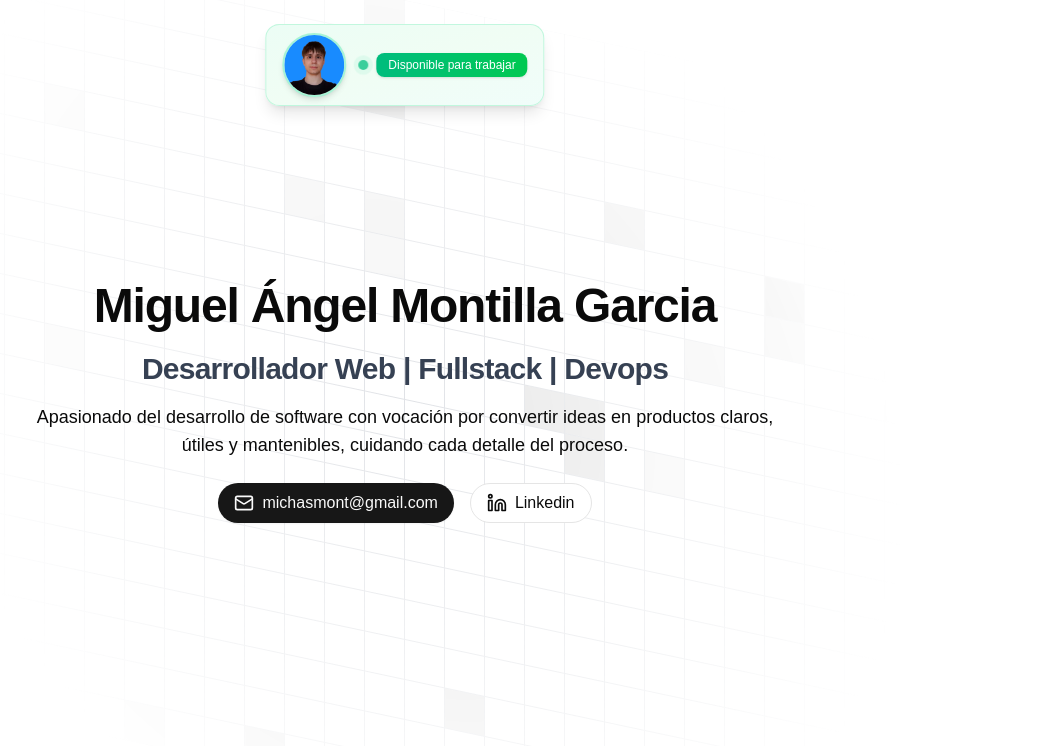
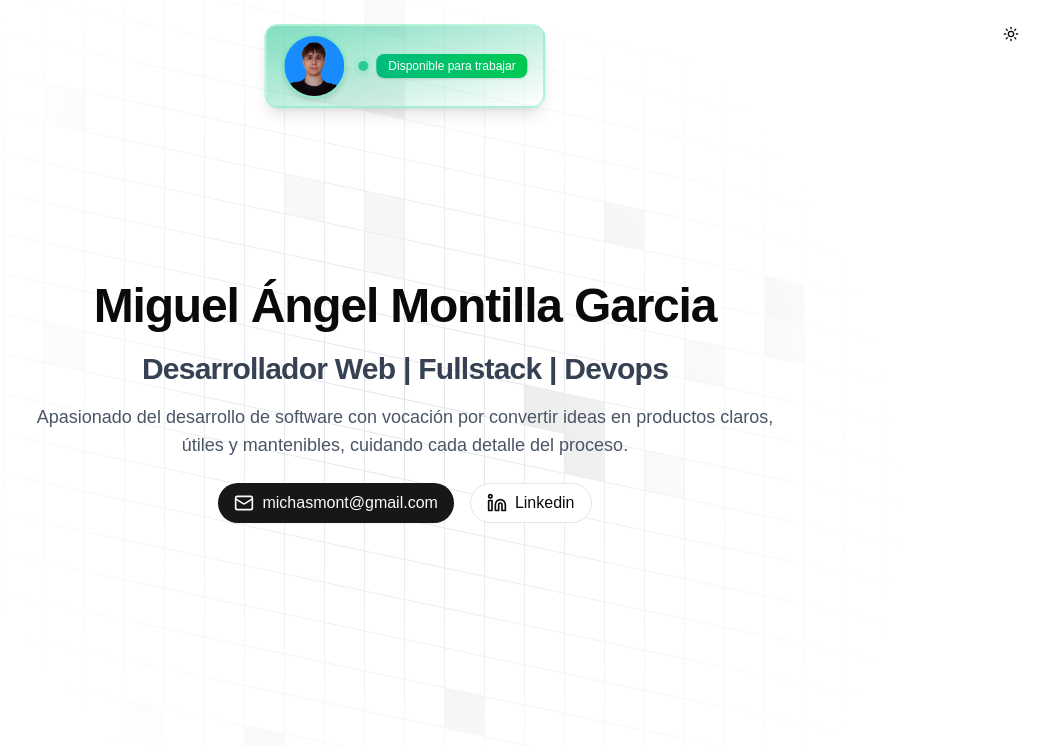
Before and after one commit to Michillas/MPortfolio, a Next.js app: page / in a window 1280 px wide. Shown: the top 746 px of the page, without its empty margins (235-1280 px from the left). Built offline with nearby package versions, Linux system fonts and the light colour scheme; a web font is replaced by a local one.

Commit message:
feat: styling and theming

```diff
--- a/app/layout.tsx
+++ b/app/layout.tsx
@@ -1,5 +1,6 @@
 import type { Metadata } from "next";
 import "./globals.css";
+import { ThemeProvider } from "@/components/shared/theme-provider";
 
 export const metadata: Metadata = {
   title: "Desarrollador Web | Miguel Ángel Montilla Garcia",
@@ -20,7 +21,9 @@ export default function RootLayout({
         className="antialiased"
         style={{ fontFamily: "'Satoshi', sans-serif" }}
       >
-        {children}
+        <ThemeProvider>
+          {children}
+        </ThemeProvider>
       </body>
     </html>
   );
--- a/app/page.tsx
+++ b/app/page.tsx
@@ -1,8 +1,12 @@
 import Hero from '@/components/sections/hero';
+import { ThemeToggle } from '@/components/shared/theme-toggle';
 
 export default function Home() {
   return (
     <>
+      <div className="absolute top-4 right-4 z-20">
+        <ThemeToggle />
+      </div>
       <Hero />
     </>
   );
--- a/components/sections/hero.tsx
+++ b/components/sections/hero.tsx
@@ -24,11 +24,11 @@ const Hero = () => {
           <h1 className="text-3xl sm:text-4xl md:text-5xl font-bold !leading-[1.2] tracking-tight">
             Miguel Ángel Montilla Garcia
           </h1>
-          <h2 className="mt-4 text-xl sm:text-2xl md:text-3xl font-bold !leading-[1.2] tracking-tight text-gray-700">
+          <h2 className="mt-4 text-xl sm:text-2xl md:text-3xl font-bold !leading-[1.2] tracking-tight text-gray-700 dark:text-gray-300">
             Desarrollador Web | Fullstack | Devops
           </h2>
         </div>
-        <p className="mt-4 text-[17px] md:text-lg">
+        <p className="mt-4 text-[17px] md:text-lg text-gray-600 dark:text-gray-400">
           Apasionado del desarrollo de software con vocación por convertir ideas
           en productos claros, útiles y mantenibles, cuidando cada detalle del
           proceso.
--- a/components/shared/status.tsx
+++ b/components/shared/status.tsx
@@ -4,7 +4,7 @@ import { Avatar, AvatarFallback, AvatarImage } from "@/components/ui/avatar";
 
 const Status = () => {
   return (
-    <Card className="mt-6 bg-gradient-to-br from-emerald-50 via-green-50 to-teal-50 border-emerald-200/60 shadow-lg hover:shadow-xl transition-all duration-300 hover:scale-[1.02] max-w-md mx-auto group overflow-hidden relative p-0">
+    <Card className="mt-6 bg-gradient-to-br from-emerald-500/50 border-2 border-emerald-200/70 shadow-lg hover:shadow-xl transition-all duration-300 hover:scale-[1.02] max-w-md mx-auto group overflow-hidden relative p-0">
       <div className="absolute inset-0 bg-gradient-to-r from-emerald-400/20 via-green-400/20 to-teal-400/20 opacity-0 group-hover:opacity-100 transition-opacity duration-300" />
       <CardContent className="px-4 py-2">
         <div className="flex items-center justify-between">
--- /dev/null
+++ b/components/shared/theme-provider.tsx
@@ -0,0 +1,12 @@
+"use client"
+
+import { ThemeProvider as NextThemesProvider } from "next-themes"
+import { ReactNode } from "react"
+
+export function ThemeProvider({ children }: { children: ReactNode }) {
+  return (
+    <NextThemesProvider attribute="class" defaultTheme="system" enableSystem>
+      {children}
+    </NextThemesProvider>
+  )
+}
--- /dev/null
+++ b/components/shared/theme-toggle.tsx
@@ -0,0 +1,37 @@
+"use client"
+
+import { Moon, Sun } from "lucide-react"
+import { useTheme } from "next-themes"
+import { Button } from "@/components/ui/button"
+import { useEffect, useState } from "react"
+
+export function ThemeToggle() {
+  const { theme, setTheme } = useTheme()
+  const [mounted, setMounted] = useState(false)
+
+  useEffect(() => {
+    setMounted(true)
+  }, [])
+
+  if (!mounted) {
+    return (
+      <Button variant="ghost" size="icon" className="rounded-full">
+        <div className="h-[1.2rem] w-[1.2rem]" />
+        <span className="sr-only">Toggle theme</span>
+      </Button>
+    )
+  }
+
+  return (
+    <Button
+      variant="ghost"
+      size="icon"
+      onClick={() => setTheme(theme === "light" ? "dark" : "light")}
+      className="rounded-full"
+    >
+      <Sun className="h-[1.2rem] w-[1.2rem] rotate-0 scale-100 transition-all dark:-rotate-90 dark:scale-0" />
+      <Moon className="absolute h-[1.2rem] w-[1.2rem] rotate-90 scale-0 transition-all dark:rotate-0 dark:scale-100" />
+      <span className="sr-only">Toggle theme</span>
+    </Button>
+  )
+}
--- a/package.json
+++ b/package.json
@@ -16,6 +16,7 @@
     "lucide-react": "^0.541.0",
     "motion": "^12.23.12",
     "next": "15.5.0",
+    "next-themes": "^0.4.6",
     "react": "19.1.0",
     "react-dom": "19.1.0",
     "tailwind-merge": "^3.3.1"
```
Also changed, not shown: 1 other file (tests, documents, lock files or other folders).
